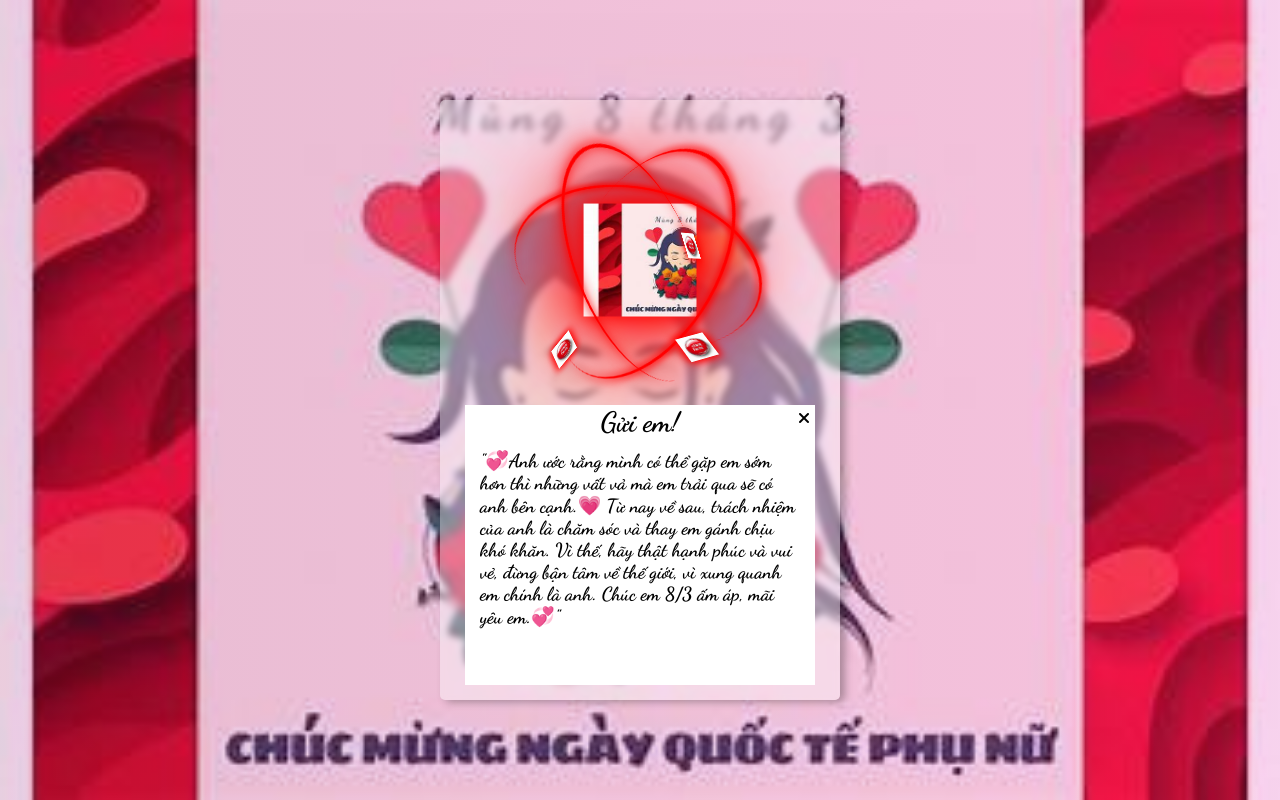
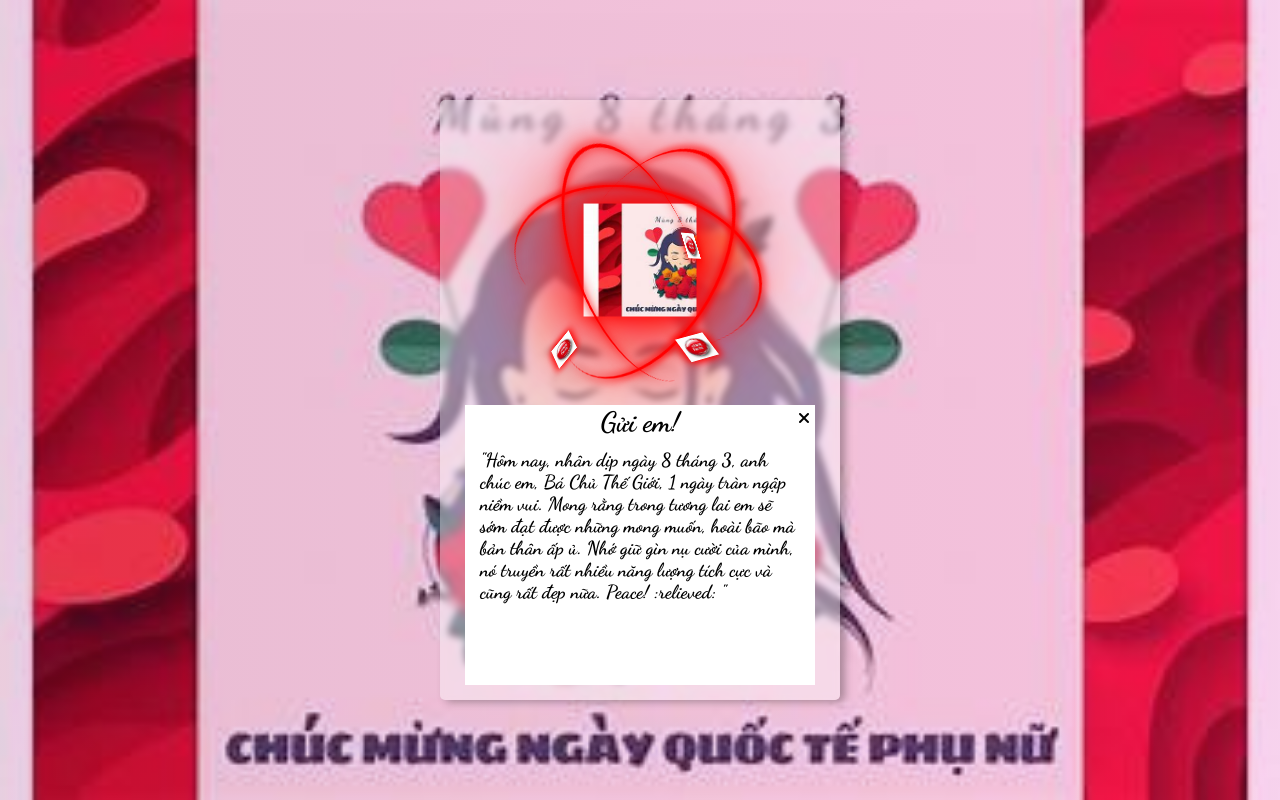
Before and after one commit to huy2103/guih, a plain HTML site: page index.html in a window 1280 px wide. Both pictures are taken after a click on the button "Nhấn vào đây nè bạn ơi". Drawn offline with Linux system fonts and the light colour scheme.

Commit message:
Update index.html

```diff
--- a/index.html
+++ b/index.html
@@ -35,11 +35,10 @@
         <i class="fa-solid fa-xmark"></i>
         <h1>Gửi em!</h1>
         <p>
-          "💞Anh ước rằng mình có thể gặp em sớm hơn thì những vất vả mà em trải
-          qua sẽ có anh bên cạnh.💗 Từ nay về sau, trách nhiệm của anh là chăm
-          sóc và thay em gánh chịu khó khăn. Vì thế, hãy thật hạnh phúc và vui
-          vẻ, đừng bận tâm về thế giới, vì xung quanh em chính là anh. Chúc em
-          8/3 ấm áp, mãi yêu em.💞"
+          "Hôm nay, nhân dịp ngày 8 tháng 3, anh chúc em, Bá Chủ Thế Giới, 1 ngày
+           tràn ngập niềm vui. Mong rằng trong tương lai em sẽ sớm đạt được những
+           mong muốn, hoài bão mà bản thân ấp ủ. Nhớ giữ gìn nụ cười của mình, nó
+          truyền rất nhiều năng lượng tích cực và cũng rất đẹp nữa. Peace! :relieved: "
         </p>
       </div>
     </div>
```
